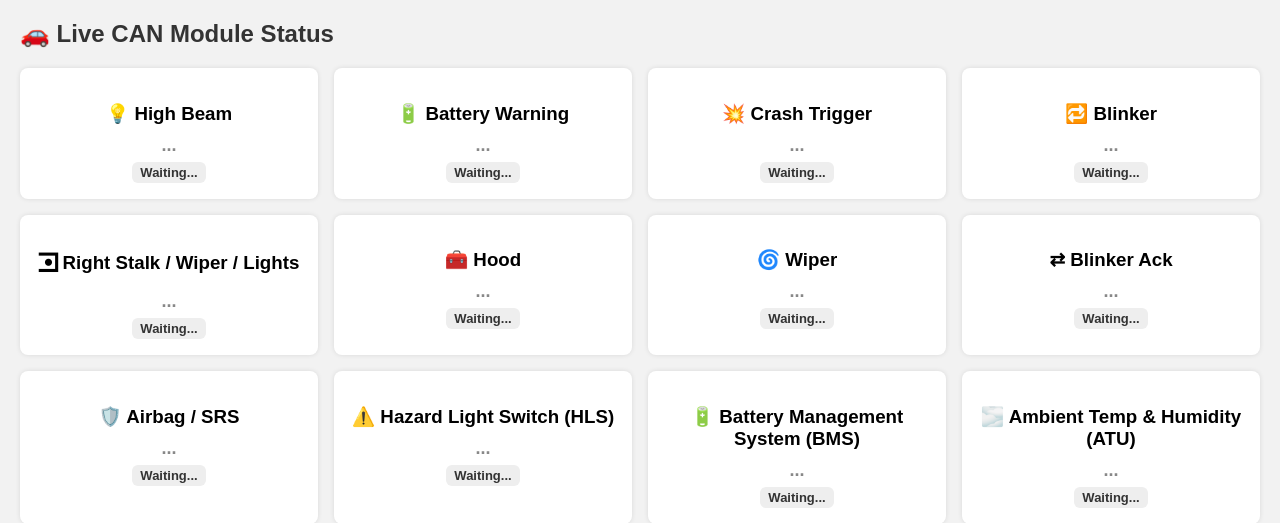
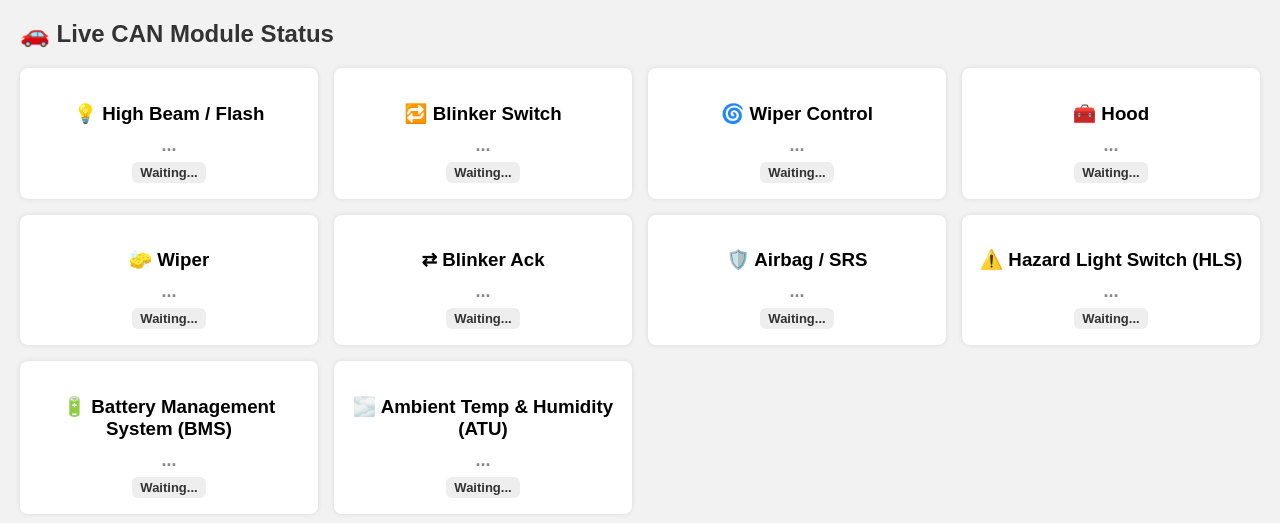
Before and after one commit to brodenn/canbus_classroom, a Flask app: page / in a window 1280 px wide. Shown: the top 523 px of the page. Run offline with Flask 3, Linux system fonts and the light colour scheme; data that the repository does not hold is empty.

Commit message:
Refactor CAN ID labels and update dashboard styles; streamline visual representation

```diff
--- a/pi_can_dashboard/app.py
+++ b/pi_can_dashboard/app.py
@@ -10,20 +10,16 @@ app = Flask(__name__)
 buffer = deque(maxlen=100)
 buffer_lock = Lock()
 
-# CAN constants
 AIRBAG_ID = 0x666
 last_airbag_life = None
 last_airbag_life_time = time.time()
-AIRBAG_TIMEOUT = 5  # seconds
 
-# Real classroom CAN ID labels
+# Labels for real devices
 ID_LABELS = {
     "0x30":  "Ambient Temp & Humidity (ATU)",
     "0x100": "Battery Management System (BMS)",
-    "0x110": "High Beam",
-    "0x120": "Battery Warning",
-    "0x130": "Crash Trigger",
-    "0x150": "Blinker",
+    "0x110": "High Beam / Flash",  # For completeness
+    "0x150": "Blinker Switch",     # Manually override if needed
     "0x2c2": "Right Stalk / Wiper / Lights",
     "0x450": "Hazard Light Switch (HLS)",
     "0x451": "Blinker Ack",
@@ -31,7 +27,6 @@ ID_LABELS = {
     "0x666": "Airbag / SRS"
 }
 
-# Logging setup
 LOG_PATH = "logs/can_log.csv"
 os.makedirs("logs", exist_ok=True)
 if not os.path.exists(LOG_PATH):
@@ -41,13 +36,9 @@ if not os.path.exists(LOG_PATH):
 def log_to_csv(msg):
     with open(LOG_PATH, "a", newline='') as f:
         csv.writer(f).writerow([
-            msg["timestamp"],
-            msg["id"],
-            msg["label"],
-            msg["data"]
+            msg["timestamp"], msg["id"], msg["label"], msg["data"]
         ])
 
-# CAN bus setup
 can_bus = can.interface.Bus(channel='can0', interface='socketcan')
 
 def can_listener():
@@ -67,11 +58,9 @@ def can_listener():
             if msg.arbitration_id == AIRBAG_ID and len(msg.data) >= 2:
                 airbag_status = msg.data[0]
                 airbag_life = msg.data[1]
-
                 if airbag_life != last_airbag_life:
                     last_airbag_life = airbag_life
                     last_airbag_life_time = time.time()
-
                 if airbag_status in [0x44, 0x66]:
                     print("🚨 Airbag triggered! Status:", hex(airbag_status))
 
@@ -90,8 +79,8 @@ def index():
 def api_can():
     with buffer_lock:
         data = list(buffer)
+    response = []
 
-    response = []
     for msg in data:
         id_str = msg["id"].lower()
         base_label = ID_LABELS.get(id_str, "Unknown")
@@ -131,55 +120,49 @@ def decode_data(id_str, hex_data):
     try:
         bytes_list = [hex_data[i:i+2] for i in range(0, len(hex_data), 2)]
 
-        if id_str == "0x2c2":
-            status = []
-            if len(bytes_list) >= 2:
-                b0, b1 = bytes_list[0].lower(), bytes_list[1].lower()
-                status.append({
-                    "01": "⬅️ Left", "02": "➡️ Right",
-                    "08": "🔥 High Beam", "04": "🔦 Flash",
-                    "00": "Neutral"
-                }.get(b0, ""))
-                if b0 == "02" and b1 == "88":
-                    status.append("🌀 Wiper High")
-                elif b0 == "02" and b1 == "85":
-                    status.append("🪚 Wiper Low")
-                elif b0 == "00" and b1 == "82":
-                    status.append("🌧️ Auto Wiper")
-            return " | ".join([s for s in status if s]) or hex_data
+        if id_str == "0x2c2" and len(bytes_list) >= 2:
+            b0, b1 = bytes_list[0].lower(), bytes_list[1].lower()
+            decoded = []
+
+            if b0 == "01":
+                decoded.append(("Blinker Switch", "⬅️ Left"))
+            elif b0 == "02":
+                decoded.append(("Blinker Switch", "➡️ Right"))
+
+            if b0 == "08":
+                decoded.append(("High Beam / Flash", "🔥 High Beam"))
+            elif b0 == "04":
+                decoded.append(("High Beam / Flash", "🔦 Flash"))
+
+            if b0 == "02" and b1 == "88":
+                decoded.append(("Wiper Control", "🌀 Wiper High"))
+            elif b0 == "02" and b1 == "85":
+                decoded.append(("Wiper Control", "🪚 Wiper Low"))
+            elif b0 == "00" and b1 == "82":
+                decoded.append(("Wiper Control", "🌧️ Auto Wiper"))
+
+            return decoded if decoded else [("Right Stalk", hex_data)]
 
         elif id_str == "0x459":
-            hood = "Unknown"
-            wiper = None
-
+            result = []
             if hex_data.startswith("8800"):
-                hood = "🔒 Hood Closed"
+                result.append(("Hood", "🔒 Hood Closed"))
             elif hex_data.startswith("8804"):
-                hood = "🛑 Hood Open"
+                result.append(("Hood", "🛑 Hood Open"))
             elif hex_data.startswith("8120"):
-                wiper = "🌀 Wiping Active"
-
-            result = []
-            result.append(("Hood", hood))
-            if wiper:
-                result.append(("Wiper", wiper))
+                result.append(("Wiper", "🌀 Wiping Active"))
             return result
 
         elif id_str == "0x451" and len(bytes_list) >= 2:
-            return {
+            ack = {
                 "81": "⬅️ Left Ack",
                 "82": "➡️ Right Ack",
                 "80": "↔️ None"
             }.get(bytes_list[1].lower(), hex_data)
+            return ack
 
         elif id_str == "0x150":
             return "➡️ RIGHT" if hex_data == "01" else "⬅️ LEFT"
-
-        elif id_str == "0x120":
-            return "⚠️ LOW" if hex_data == "01" else "✅ OK"
-
-        elif id_str == "0x130":
-            return "🔴 CRASH!"
 
         elif id_str == "0x666" and len(bytes_list) >= 2:
             status, life = bytes_list[0], bytes_list[1]
--- a/pi_can_dashboard/templates/index.html
+++ b/pi_can_dashboard/templates/index.html
@@ -24,7 +24,6 @@
     }
     .HighBeam { background-color: #007bff; }
     .Battery { background-color: #ffc107; color: #000; }
-    .Crash { background-color: #dc3545; }
     .Temp { background-color: #17a2b8; }
     .Blinker { background-color: #6f42c1; }
     .Hood { background-color: #795548; }
@@ -87,13 +86,11 @@
   <div id="output"></div>
   <script>
     const EXPECTED_LABELS = {
-      "High Beam": "💡",
-      "Battery Warning": "🔋",
-      "Crash Trigger": "💥",
-      "Blinker": "🔁",
-      "Right Stalk / Wiper / Lights": "🮼",
+      "High Beam / Flash": "💡",
+      "Blinker Switch": "🔁",
+      "Wiper Control": "🌀",
       "Hood": "🧰",
-      "Wiper": "🌀",
+      "Wiper": "🧽",
       "Blinker Ack": "⇄",
       "Airbag / SRS": "🛡️",
       "Hazard Light Switch (HLS)": "⚠️",
@@ -112,7 +109,6 @@
     function getClass(label) {
       if (label.includes("High Beam")) return "HighBeam";
       if (label.includes("Battery")) return "Battery";
-      if (label.includes("Crash")) return "Crash";
       if (label.includes("Blinker")) return "Blinker";
       if (label.includes("Wiper")) return "Wiper";
       if (label.includes("Hood")) return "Hood";
@@ -137,11 +133,7 @@
           status = msg.data;
           lastSeen[label] = seen;
 
-          if (label === "Crash Trigger" && msg.data.includes("CRASH")) {
-            color = "red";
-          } else if (label === "Battery Warning" && msg.data.includes("LOW")) {
-            color = "orange";
-          } else if (label === "Battery Management System (BMS)") {
+          if (label === "Battery Management System (BMS)") {
             color = msg.data.includes("LOW") ? "orange" : "green";
           } else if (label === "Ambient Temp & Humidity (ATU)") {
             color = "blue";
```
